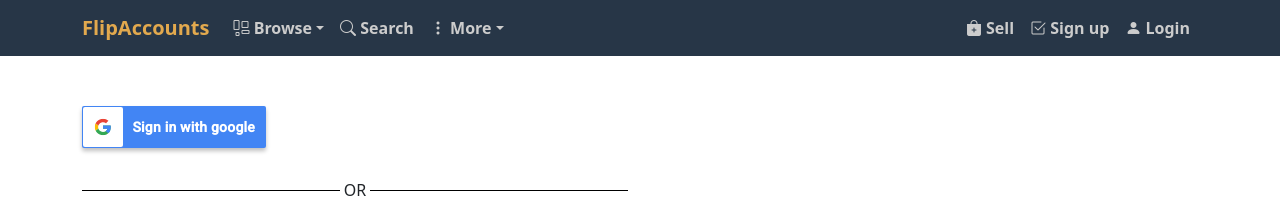
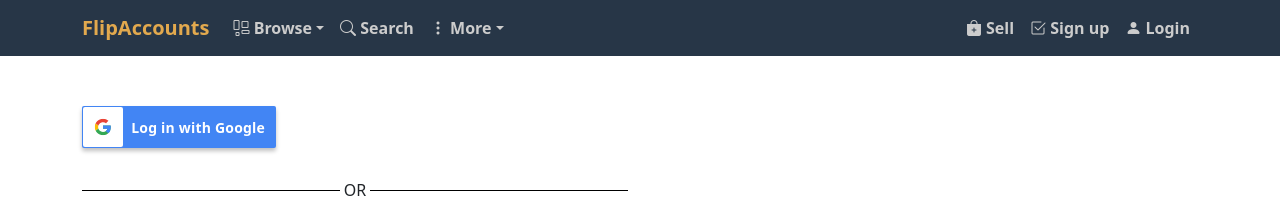
Before and after one commit to nxoo/flipaccounts, a Next.js app in the folder frontend/: page /login in a window 1280 px wide. Shown: the top 207 px of the page. Built offline with nearby package versions, Linux system fonts and the light colour scheme; no server answers.

Commit message:
google button font-family "roboto" to "serif"

```diff
--- a/frontend/pages/login.js
+++ b/frontend/pages/login.js
@@ -39,7 +39,7 @@
                                     className={googleButton.icon}
                                 />
                             </div>
-                            <p className={googleButton.text}><b>Sign in with google</b></p>
+                            <p className={googleButton.text}><b>Log in with Google</b></p>
                         </div>
                     </a>
                     <div className="separator">OR</div>
--- a/frontend/pages/signup.js
+++ b/frontend/pages/signup.js
@@ -73,7 +73,7 @@
                                     className={googleButton.icon}
                                 />
                             </div>
-                            <p className={googleButton.text}><b>Sign in with google</b></p>
+                            <p className={googleButton.text}><b>Sign up with Google</b></p>
                         </div>
                     </a>
                     <div className="separator">OR</div>
--- a/frontend/styles/google.module.css
+++ b/frontend/styles/google.module.css
@@ -1,7 +1,5 @@
-@import url(https://fonts.googleapis.com/css?family=Roboto:500);
-
 .btn {
-    width: 184px;
+    width: 194px;
     height: 42px;
     background-color: #4285f4;
     border-radius: 2px;
@@ -32,7 +30,6 @@
     color: #ffffff;
     font-size: 14px;
     letter-spacing: 0.2px;
-    font-family: "Roboto", serif;
 }
 
 .btn:hover {
```
